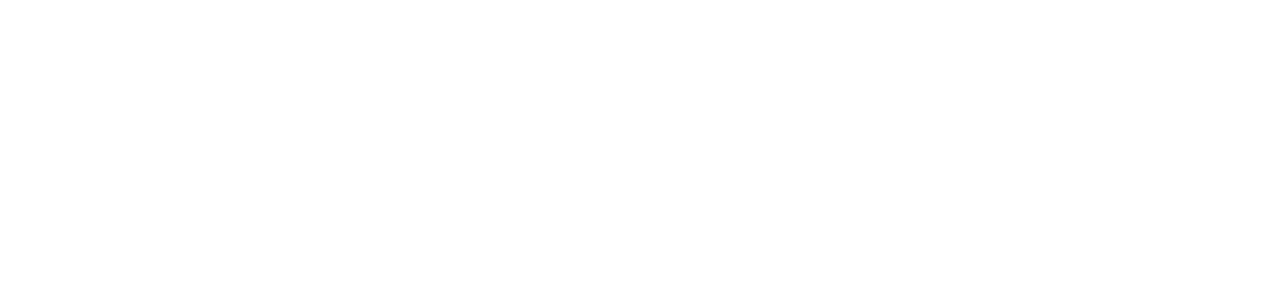
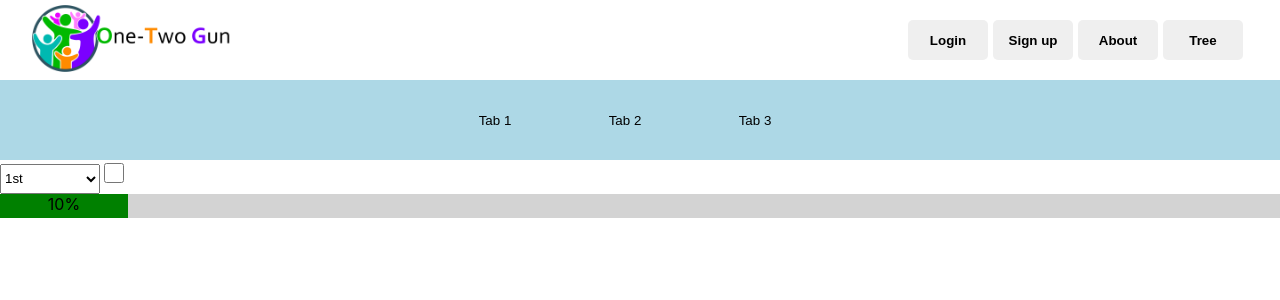
Before and after one commit to itacademy-hw/birtuganchik, a React (Create React App) app: page / in a window 1280 px wide. Shown: the top 300 px of the page. Built offline with nearby package versions, Linux system fonts and the light colour scheme.

Commit message:
components

```diff
--- a/src/App.js
+++ b/src/App.js
@@ -1,11 +1,40 @@
 import React, { Component } from "react";
+import Tabs from "./components/Tabs"
+import Progress from "./components/Progress"
+import Select from "./components/Select"
+import Checkbox from "./components/Checkbox"
+import Header from "./components/Header"
+
+
 
 export default class App extends Component {
 
     render() {
-
+            let tabTitles = [
+                {title: 'Tab 1', tabId: 'tab1'},
+                {title: 'Tab 2', tabId: 'tab2'},
+                {title: 'Tab 3', tabId: 'tab3'}
+            ]
+            let tabs = [
+                {id: 'tab1', tab: <div>This is 1st tab</div>},
+                {id: 'tab2', tab: <div>This is 2nd tab</div>},
+                {id: 'tab3', tab: <div>This is 3rd tab</div>},
+            ]
+            let options = [
+                '1st',
+                '2nd',
+                '3rd'
+            ]
         return (
-            <div>
+            <div id="root">
+            <Header />
+                <Tabs tabTitles={tabTitles} tabs={tabs}/>
+                <Select option={options}/>
+                {/* <UiCard image="" header="Title" footer="FOOTER">
+                    awawhfbwafawCHILDREN
+                </UiCard> */}
+                <Checkbox />
+                <Progress width="10%"/>
             </div>
         );
     }
--- a/src/components/Button.jsx
+++ b/src/components/Button.jsx
@@ -32,10 +32,10 @@
 class Button extends Component {
     state = {  }
     render() {
-        let { text, login, remove, onclick } = this.props;
+        let { text, green, red, onclick } = this.props;
 
         return (
-            <Btn onClick={() => onclick && onclick()} login={login} remove={remove}>{text}</Btn>
+            <Btn onClick={() => onclick && onclick()} green={green} red={red}>{text}</Btn>
         );
     }
 }
--- a/src/components/Flash.jsx
+++ b/src/components/Flash.jsx
@@ -27,12 +27,6 @@
 `
 
 class Flash extends Component {
-    state = {
-
-     }
-
-
-
 
     render() {
 
--- /dev/null
+++ b/src/components/Progress.jsx
@@ -0,0 +1,35 @@
+import React from 'react';
+import styled from 'styled-components';
+
+let ProgressBar = styled.div`
+    width: 100%;
+    height: 24px;
+    background: lightgray;
+    .inner {
+      width: 40%;
+      height: 100%;
+      text-align: center;
+      ${
+        props => props.width && `
+            width: ${props.width}
+        `
+      }
+      background: green;
+    }
+`
+
+class Progress extends React.Component {
+
+  render() {
+    let {width} = this.props;
+    return (
+      <ProgressBar width={width}>
+            <div className="inner">{width}</div>
+      </ProgressBar>
+    );
+  }
+}
+
+
+
+export default Progress;
--- a/src/components/Select.jsx
+++ b/src/components/Select.jsx
@@ -12,7 +12,7 @@
         let { onchange, option } = this.props;
         return (
             <Sel onChange={onchange}>
-                <option>{option}</option>
+                {option.map(item => <option>{item}</option>)}
             </Sel>
         );
     }
--- /dev/null
+++ b/src/components/Tabs.jsx
@@ -0,0 +1,39 @@
+import React, { Component } from "react";
+import styled from 'styled-components';
+
+let TabBar = styled.div`
+    width: 100%;
+    height: 80px;
+    background: lightblue;
+    display: flex;
+    justify-content: center;
+    button {
+        width: 100px;
+        height: 100%;
+        border: none;
+        background: lightblue;
+        cursor: pointer;
+        margin-right: 30px;
+
+    }
+`
+
+class Tabs extends Component {
+    state = {
+        selected: null
+     }
+    render() {
+        let { tabTitles , tabs } = this.props;
+        let { selected } = this.state;
+        return (
+            <div>
+                <TabBar>
+                    <div className="title">{tabTitles.map((title) => <button onClick={() => this.setState({selected: title.tabId})}>{title.title}</button>)}</div>
+                </TabBar>
+                <div className="tabBody">{tabs.map((tab) => tab.id === selected && <div>{tab.tab}</div>)}</div>
+            </div>
+        );
+    }
+}
+
+export default Tabs;
```
Also changed, not shown: src/components/Popup.jsx (+22 -5 lines).
